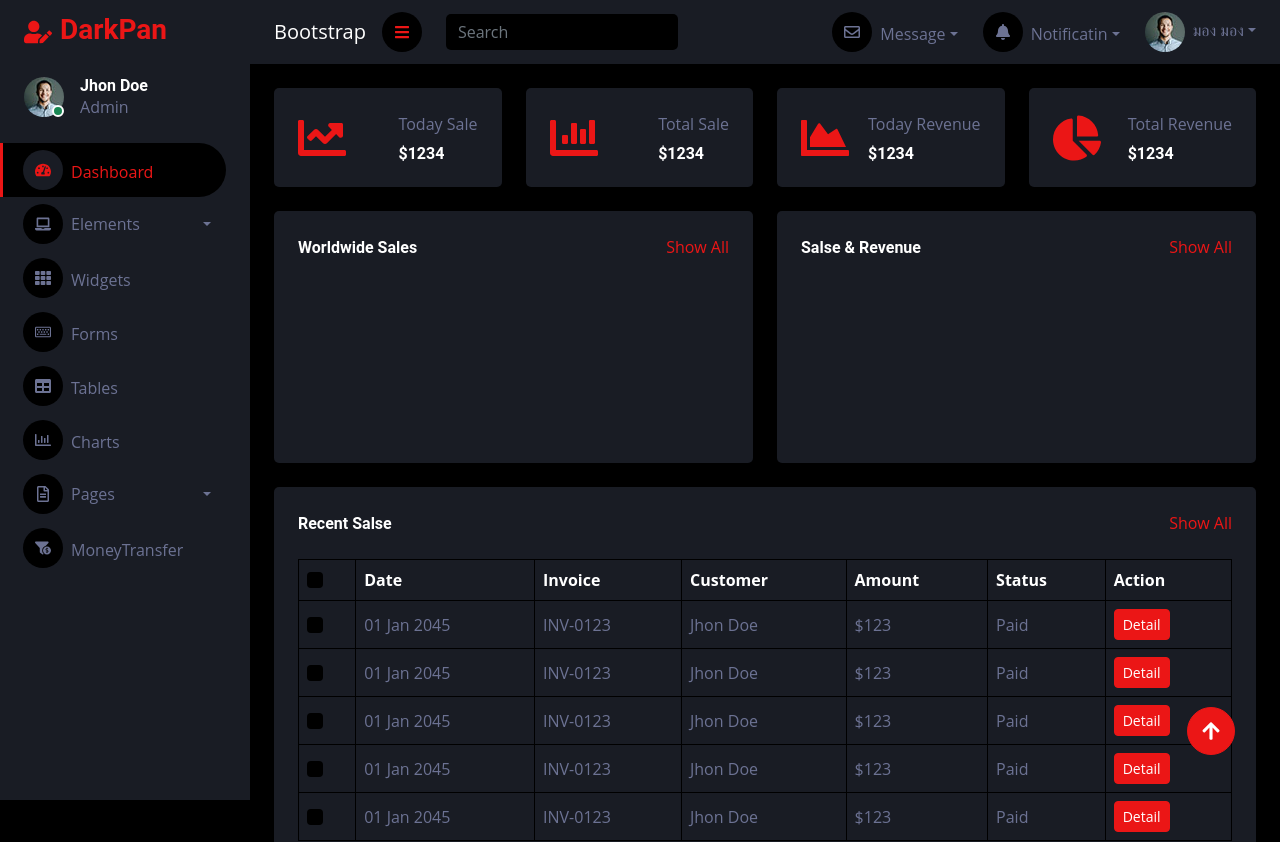
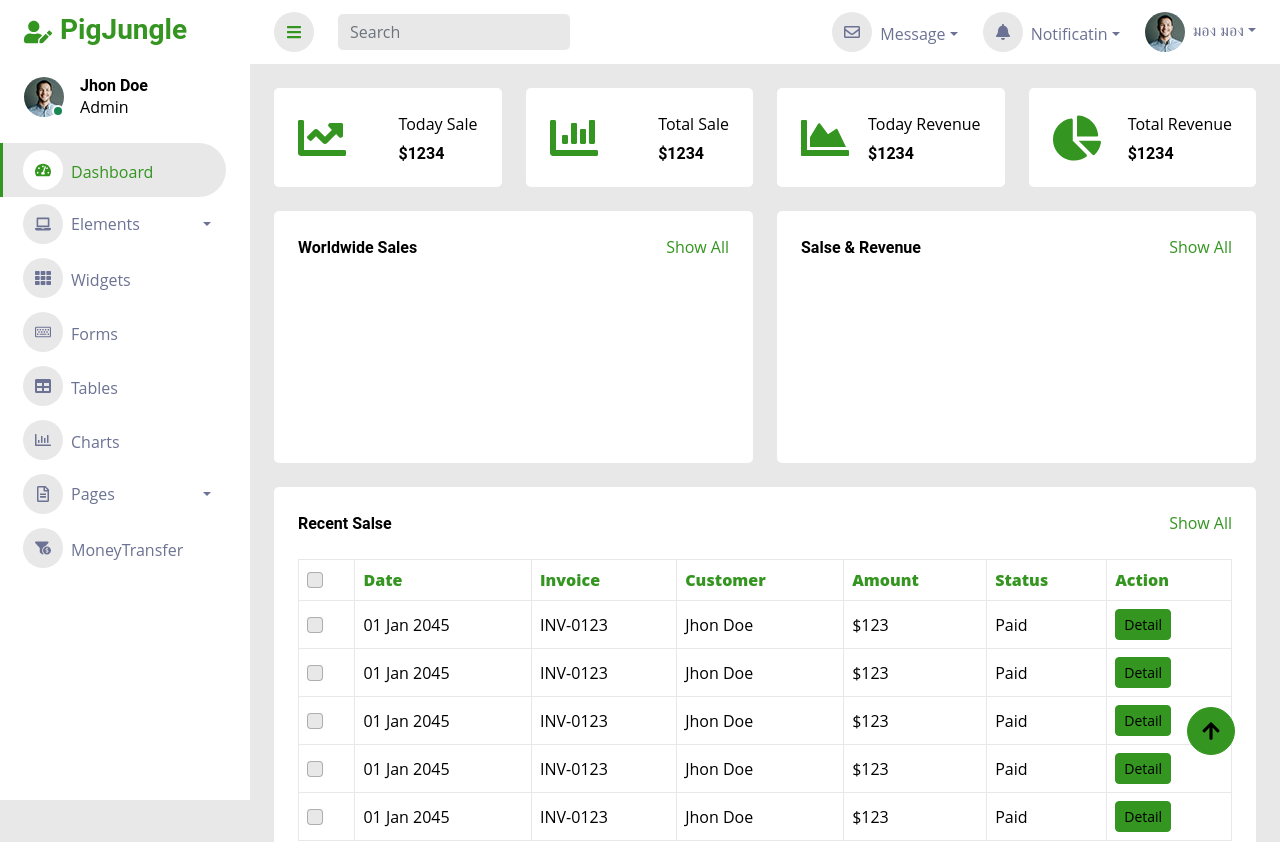
Before and after one commit to MEE-POONG/PIG-JUNGLE-BACK-END, a Next.js app: page / in a window 1280 px wide. Shown: the top 842 px of the page. Built offline with nearby package versions, Linux system fonts and the light colour scheme.

Commit message:
color style

```diff
--- a/assets/css/style.css
+++ b/assets/css/style.css
@@ -1,8 +1,8 @@
 :root {
-    --primary: #EB1616;
-    --secondary: #191C24;
+    --primary: #349520;
+    --secondary: #ffff;
     --light: #6C7293;
-    --dark: #000000
+    --dark: #e8e8e8;
 }
 
 .back-to-top {
@@ -11,6 +11,11 @@
     right: 45px;
     bottom: 45px;
     z-index: 99
+}
+
+.table-responsive > table > thead > tr > th{
+    color: var(--primary);
+    font-weight: 1000;
 }
 
 #spinner {
--- a/assets/scss/styleS.scss
+++ b/assets/scss/styleS.scss
@@ -1,6 +1,6 @@
 /********** Template CSS **********/
 :root {
-    --primary: #EB1616;
+    --primary: #349520;
     --secondary: #191C24;
     --light: #6C7293;
     --dark: #000000;
--- a/assets/scss/value-tem.scss
+++ b/assets/scss/value-tem.scss
@@ -1,9 +1,9 @@
 /******* Customized Bootstrap ********/
 
-$primary: #EB1616;
-$secondary: #191C24;
-$light: #6C7293;
-$dark: #000000;
+$primary: #349520;
+$secondary: #ffff;
+$light: #000000;
+$dark: #e8e8e8;
 
 $font-family-base: 'Open Sans', sans-serif;
 
@@ -13,7 +13,7 @@ $body-bg: $dark;
 
 $body-color: $light;
 
-$headings-color: #FFFFFF;
+$headings-color: #000000;
 
 $headings-font-weight: 700;
 
--- a/components/Navbars/IndexNavbar.jsx
+++ b/components/Navbars/IndexNavbar.jsx
@@ -11,7 +11,6 @@ export default function IndexNavbar() {
   return (
     <>
       <Navbar className="navbar-expand bg-secondary navbar-dark sticky-top px-4 py-0">
-        <Navbar.Brand href="/">Bootstrap</Navbar.Brand>
         <ButtonSlideNav />
         <form className="d-none d-md-flex ms-4">
           <input className="form-control bg-dark border-0" type="search" placeholder="Search" />
--- a/components/Sidebar/TheSlideNav.jsx
+++ b/components/Sidebar/TheSlideNav.jsx
@@ -25,7 +25,7 @@ export default function TheSlideNav() {
             <a className="navbar-brand mx-4 mb-3">
               <h3 className="text-primary">
                 <FaUserEdit className="fa me-2" />
-                DarkPan
+                PigJungle
               </h3>
             </a>
           </Link>
```
Also changed, not shown: assets/scss/styleS.css.
